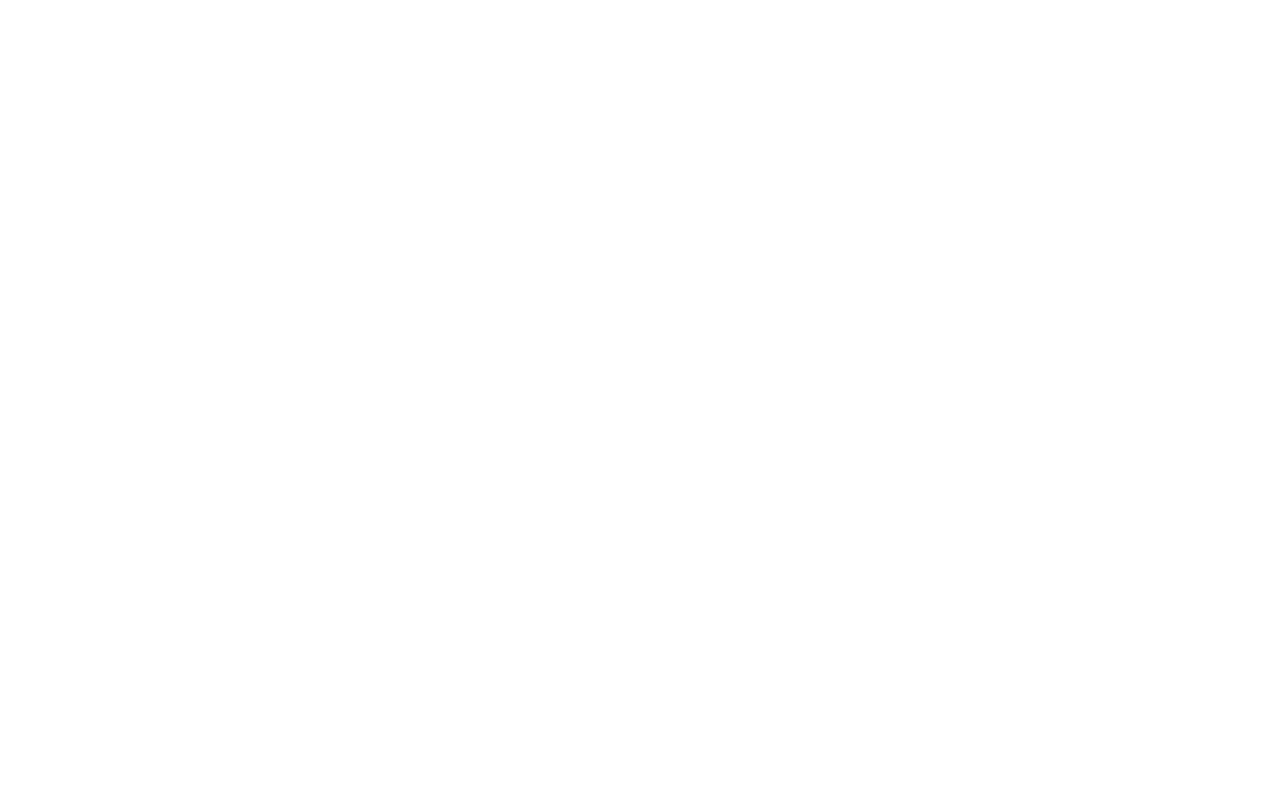
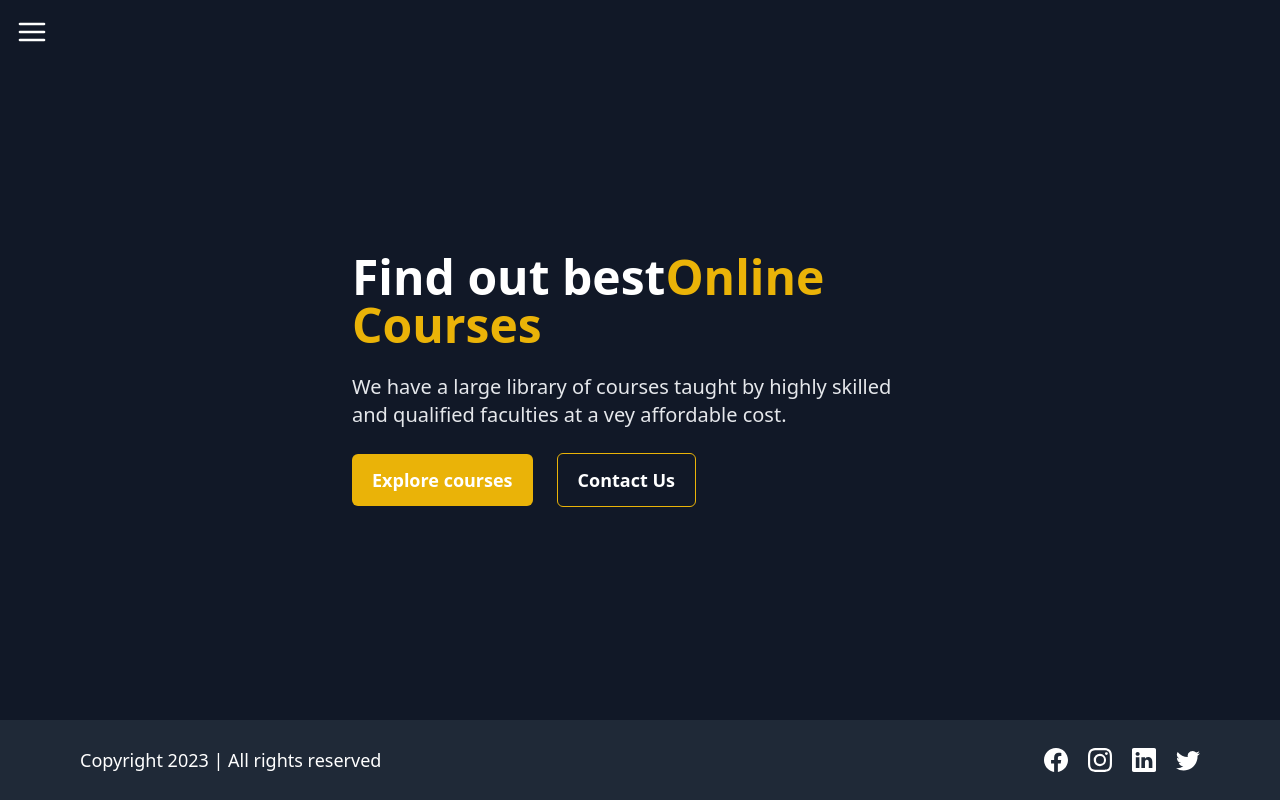
Before and after one commit to saddamseikh/LMS-FRONTEND, a React (Vite) app: page / in a window 1280 px wide. Built offline with nearby package versions, Linux system fonts and the light colour scheme.

Commit message:
Added basic layout and design HomePage

```diff
--- a/src/App.jsx
+++ b/src/App.jsx
@@ -1,14 +1,13 @@
-import { Routes } from 'react-router-dom';
+import { Route, Routes } from 'react-router-dom';
 import './App.css';
-import Footer from './Components/Footer';
-
+import HomePage from './Pages/HomePage'
 function App() {
 
   return (
     <>
-      {/* <Routes> */}
-        {/*  <Route path="/" element={<HomePage />} ></Route> */}
-      {/* </Routes> */}
+      <Routes>
+         <Route path="/" element={<HomePage />} ></Route>
+      </Routes>
     </>
   )
 }
--- /dev/null
+++ b/src/Layouts/HomeLayout.jsx
@@ -0,0 +1,68 @@
+import { FiMenu } from 'react-icons/fi';
+import { AiFillCloseCircle } from 'react-icons/ai';
+import { Link } from 'react-router-dom';
+import Footer from '../Components/Footer';
+
+function HomeLayout({ children }) {
+
+    function changeWidth() {
+        const drawerSide = document.getElementsByClassName("drawer-side");
+        drawerSide[0].style.width = 'auto';
+    };
+
+    function hideDrawer() {
+        const element = document.getElementsByClassName("drawer-toggle");
+        element[0].checked = false;
+
+        const drawerSide = document.getElementsByClassName("drawer-side");
+        drawerSide[0].style.width = 0;
+    }
+
+
+    return (
+        <div className="min-h-[90vh] bg-gray-900">
+            <div className="drawer absolute left-0 z-50 w-fit">
+                <input className="drawer-toggle" id="my-drawer" type="checkbox" />
+                <div className="drawer-content">
+                    <label htmlFor="my-drawer" className="cursor-pointer relative">
+                        <FiMenu
+                            onClick={changeWidth}
+                            size={"32px"}
+                            className="font-bold text-white m-4"
+                        />
+                    </label>
+                </div>
+                <div className="drawer-side w-0">
+                    <label htmlFor="my-drawer" className="drawer-overlay"></label>
+                    <ul className="menu p-4 w-48 sm:w-80 bg-base-200 text-base-content relative">
+                        <li className="w-fit absolute right-2 z-50">
+                            <button onClick={hideDrawer}>
+                                <AiFillCloseCircle size={24} />
+                            </button>
+                        </li>
+                        <li>
+                            <Link to="/" >Home</Link>
+                        </li>
+                        <li>
+                            <Link to="/courses" >Courses</Link>
+                        </li>
+
+                        <li>
+                            <Link to="/contact" >Contact Us</Link>
+                        </li>
+
+                        <li>
+                            <Link to="/about" >About Use</Link>
+                        </li>
+                    </ul>
+                </div>
+            </div>
+
+            { children }
+
+            <Footer />
+
+        </div>
+    );
+}
+export default HomeLayout;
--- /dev/null
+++ b/src/Pages/HomePage.jsx
@@ -0,0 +1,38 @@
+import HomeLayout from "../Layouts/HomeLayout";
+import { Link } from "react-router-dom";
+
+function HomePage () {
+
+    return(
+
+        <HomeLayout>
+            <div className="pt-10 text-white flex items-center justify-center gap-10 mx-16 h-[90vh]">
+                <div className="w-1/2 space-y-6">
+                    <h1 className="text-5xl font-semibold">
+                        Find out best
+                        <span className="text-yellow-500 font-bold">Online Courses</span>
+                    </h1>
+                    <p className="text-xl text-gray-200">
+                        We have a large library of courses taught by highly skilled and qualified faculties at a vey affordable cost.
+                    </p>
+
+                    <div className="space-x-6">
+                        <Link to="/courses">
+                            <button className="bg-yellow-500 px-5 py-3 rounded-md font-semibold text-lg courser-pointer hover:bg-yellow-600 transition-all ease-in-out duration-300">
+                                Explore courses
+                            </button>
+                        </Link>
+                        <Link to="/contact">
+                            <button className="border border-yellow-500 px-5 py-3 rounded-md font-semibold text-lg courser-pointer hover:bg-yellow-600 transition-all ease-in-out duration-300">
+                                Contact Us
+                            </button>
+                        </Link>
+                    </div>
+                </div>
+
+            </div>
+        </HomeLayout>
+    )
+}
+
+export default HomePage;
--- a/src/index.css
+++ b/src/index.css
@@ -6,4 +6,5 @@
     margin: auto;
     max-width: 1440px;
     position: relative;
+
 }
--- a/tailwind.config.js
+++ b/tailwind.config.js
@@ -6,5 +6,6 @@
   theme: {
     extend: {},
   },
-  plugins: [],
+  plugins: [require("daisyui"), require("@tailwindcss/line-clamp")],
+
 }
```
Also changed, not shown: .eslintrc.cjs.
